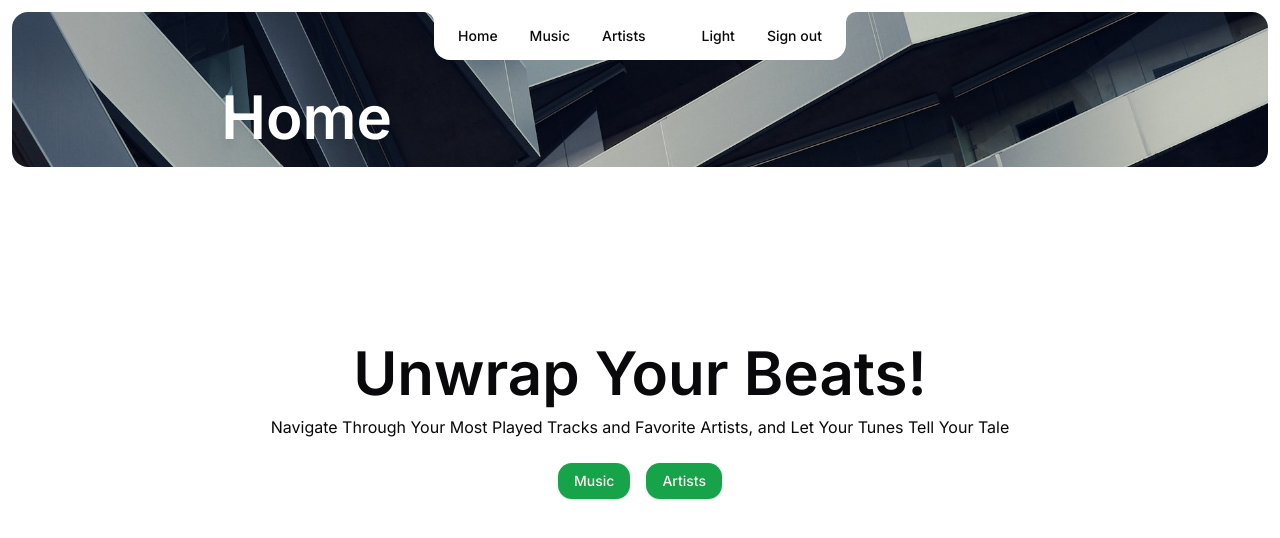
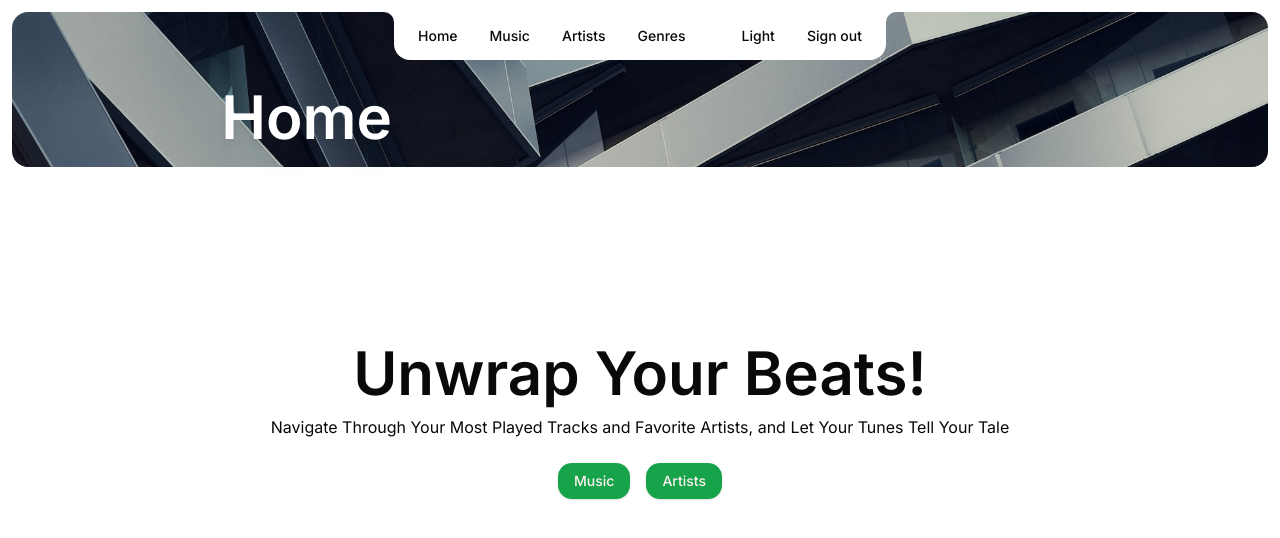
Before and after one commit to bienku/spotify-wrapped, a Next.js app: page / in a window 1280 px wide. Shown: the top 538 px of the page. Built offline with nearby package versions, Linux system fonts and the light colour scheme.

Commit message:
refactor: update HeroTitle and Nav components to use constants for title and route mappings

```diff
--- a/components/HeroTitle.tsx
+++ b/components/HeroTitle.tsx
@@ -2,18 +2,14 @@
 
 import { usePathname } from 'next/navigation';
 
-const TITLES: Record<string, string> = {
-    '/': 'Home',
-    '/music': 'Most Listened Music',
-    '/artists': 'Most Listened Artists',
-};
+import { HERO_TITLES } from '@/constants';
 
 const HeroTitle = () => {
     const pathname = usePathname();
 
     return (
         <h1 className="pb-3 text-white text-4xl font-semibold sm:pb-5 md:text-5xl lg:text-6xl drop-shadow-xl">
-            {TITLES[pathname]}
+            {HERO_TITLES[pathname]}
         </h1>
     );
 };
--- a/components/Nav.tsx
+++ b/components/Nav.tsx
@@ -9,12 +9,7 @@ import BurgerButton from '@/components/BurgerButton';
 import { Button } from '@/components/ui/button';
 import ThemeToggler from '@/components/ThemeToggler';
 import { cn } from '@/lib/utils';
-
-const navItems = [
-    { id: 1, text: 'Home', route: '/' },
-    { id: 2, text: 'Music', route: '/music' },
-    { id: 3, text: 'Artists', route: '/artists' },
-];
+import { ROUTES } from '@/constants';
 
 const Nav = () => {
     const [isDrawerOpen, setIsDrawerOpen] = useState(false);
@@ -34,7 +29,7 @@ const Nav = () => {
                     'after:absolute after:-left-5 after:top-0 after:w-5 after:h-5 after:rounded-tr-[10px] after:shadow-[5px_-5px_0_0_#fff] dark:after:shadow-[5px_-5px_0_0_#0c0a09]',
                 )}
             >
-                {navItems.map((item) => (
+                {ROUTES.map((item) => (
                     <li key={item.id}>
                         <Button variant="ghost" asChild>
                             <Link href={item.route}>{item.text}</Link>
@@ -75,7 +70,7 @@ const Nav = () => {
             >
                 <h1 className="w-full text-3xl font-bold text-accent m-4">WRAPPED</h1>
 
-                {navItems.map((item) => (
+                {ROUTES.map((item) => (
                     <li key={item.id}>
                         <Button asChild variant="ghost" className="w-full justify-start" onClick={handleNav}>
                             <Link
--- a/constants/index.ts
+++ b/constants/index.ts
@@ -3,3 +3,17 @@ export const TABS: Tab[] = [
     { term: 'medium_term', label: 'last 6 months' },
     { term: 'long_term', label: 'all time' },
 ];
+
+export const ROUTES = [
+    { id: 1, text: 'Home', route: '/' },
+    { id: 2, text: 'Music', route: '/music' },
+    { id: 3, text: 'Artists', route: '/artists' },
+    { id: 4, text: 'Genres', route: '/genres' },
+];
+
+export const HERO_TITLES: Record<string, string> = {
+    '/': 'Home',
+    '/music': 'Most Listened Music',
+    '/artists': 'Most Listened Artists',
+    '/genres': 'Most Listened Genres',
+};
```
